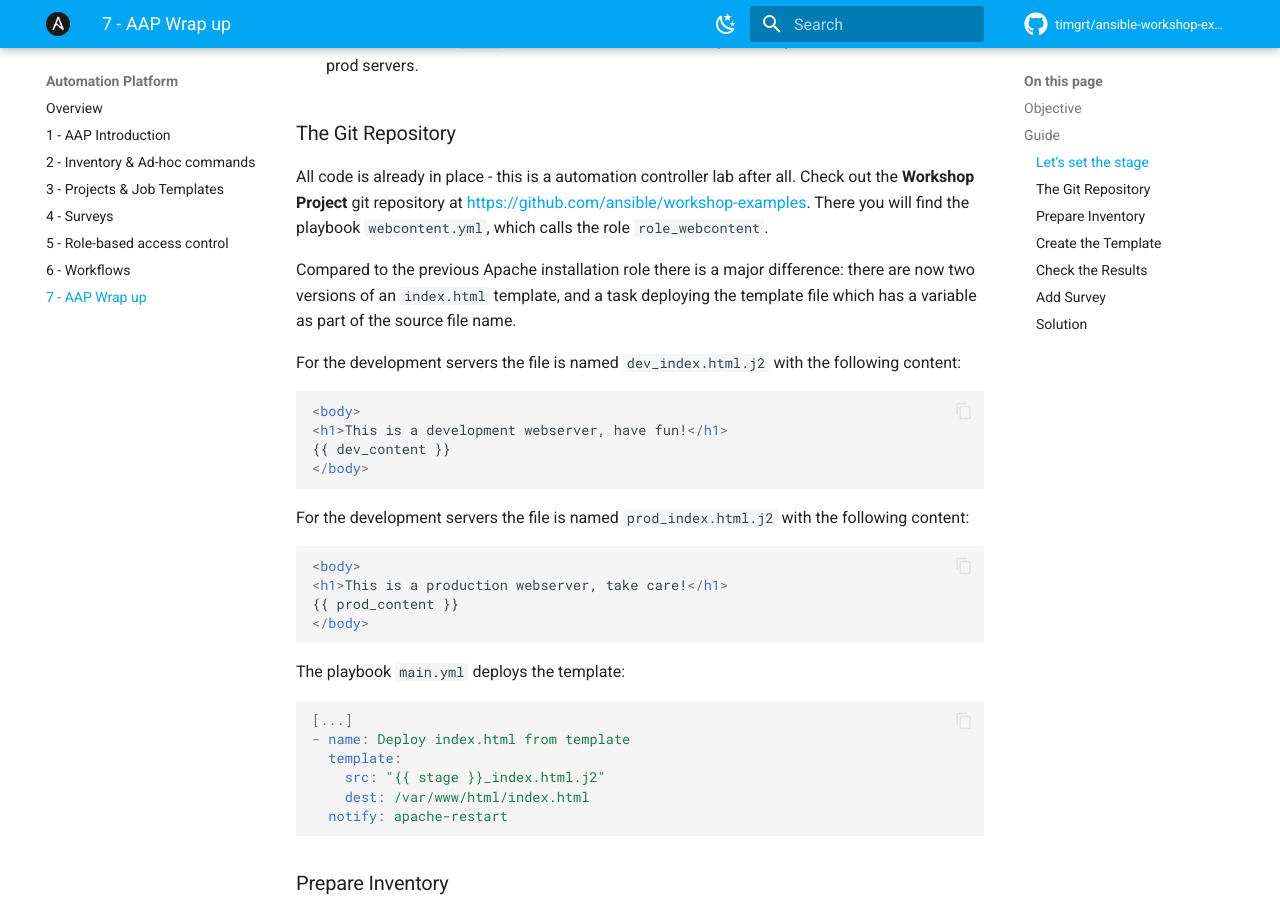
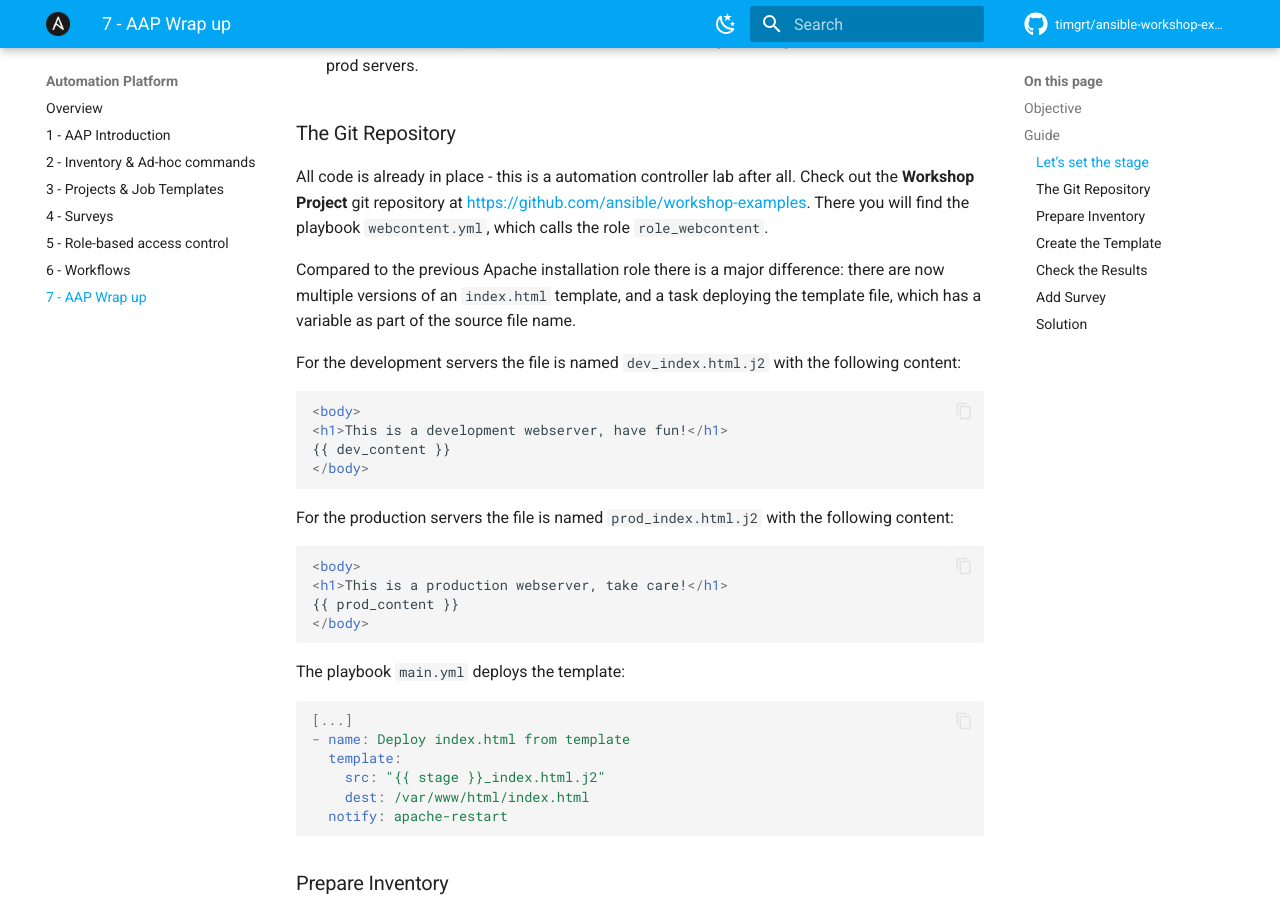
Before and after one commit to TimGrt/Ansible-Workshop-Exercises, an MkDocs documentation site: the page built from docs/automation-platform/automation-platform-wrapup.md, in a window 1280 px wide and 900 px high, scrolled down 814 px. Built offline with MkDocs 1.6.1 and Material for MkDocs 9.7.7, drawn with Linux system fonts in a browser that asks for light colours; emoji names are drawn with the system emoji font; comment, search, counter and statistics services are not loaded.

Commit message:
Fixed typos and wrong server identification.

````diff
--- a/docs/automation-platform/automation-platform-wrapup.md
+++ b/docs/automation-platform/automation-platform-wrapup.md
@@ -27,7 +27,7 @@
 
 All code is already in place - this is a automation controller lab after all. Check out the **Workshop Project** git repository at [https://github.com/ansible/workshop-examples](https://github.com/ansible/workshop-examples){:target="_blank"}. There you will find the playbook `webcontent.yml`, which calls the role `role_webcontent`.
 
-Compared to the previous Apache installation role there is a major difference: there are now two versions of an `index.html` template, and a task deploying the template file which has a variable as part of the source file name.
+Compared to the previous Apache installation role there is a major difference: there are now multiple versions of an `index.html` template, and a task deploying the template file, which has a variable as part of the source file name.
 
 For the development servers the file is named `dev_index.html.j2` with the following content:
 
@@ -38,7 +38,7 @@
 </body>
 ```
 
-For the development servers the file is named `prod_index.html.j2` with the following content:
+For the production servers the file is named `prod_index.html.j2` with the following content:
 
 ```html
 <body>
````
Also changed, not shown: docs/automation-platform/automation-platform-projects.md (+1 -1 lines).
